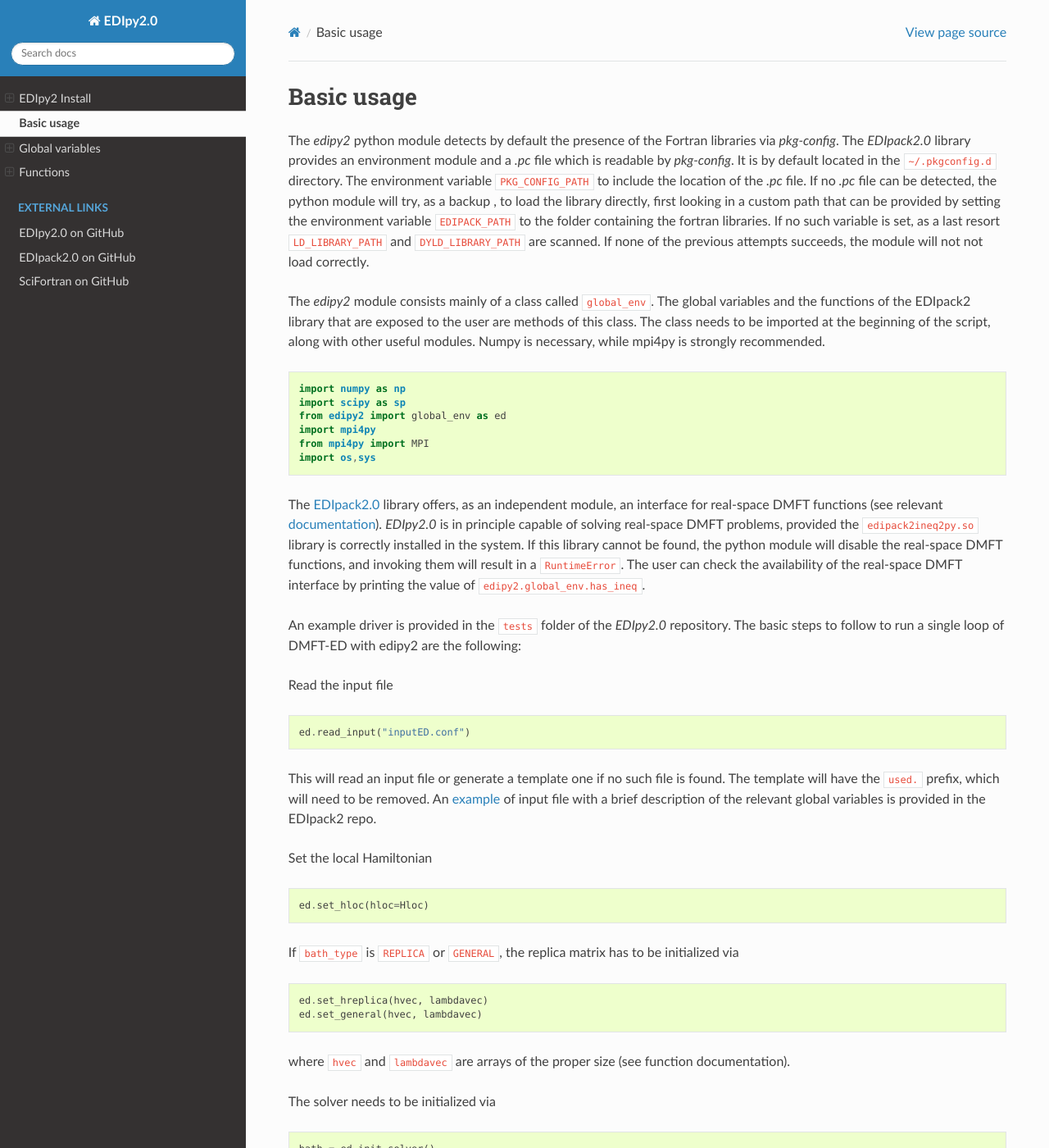
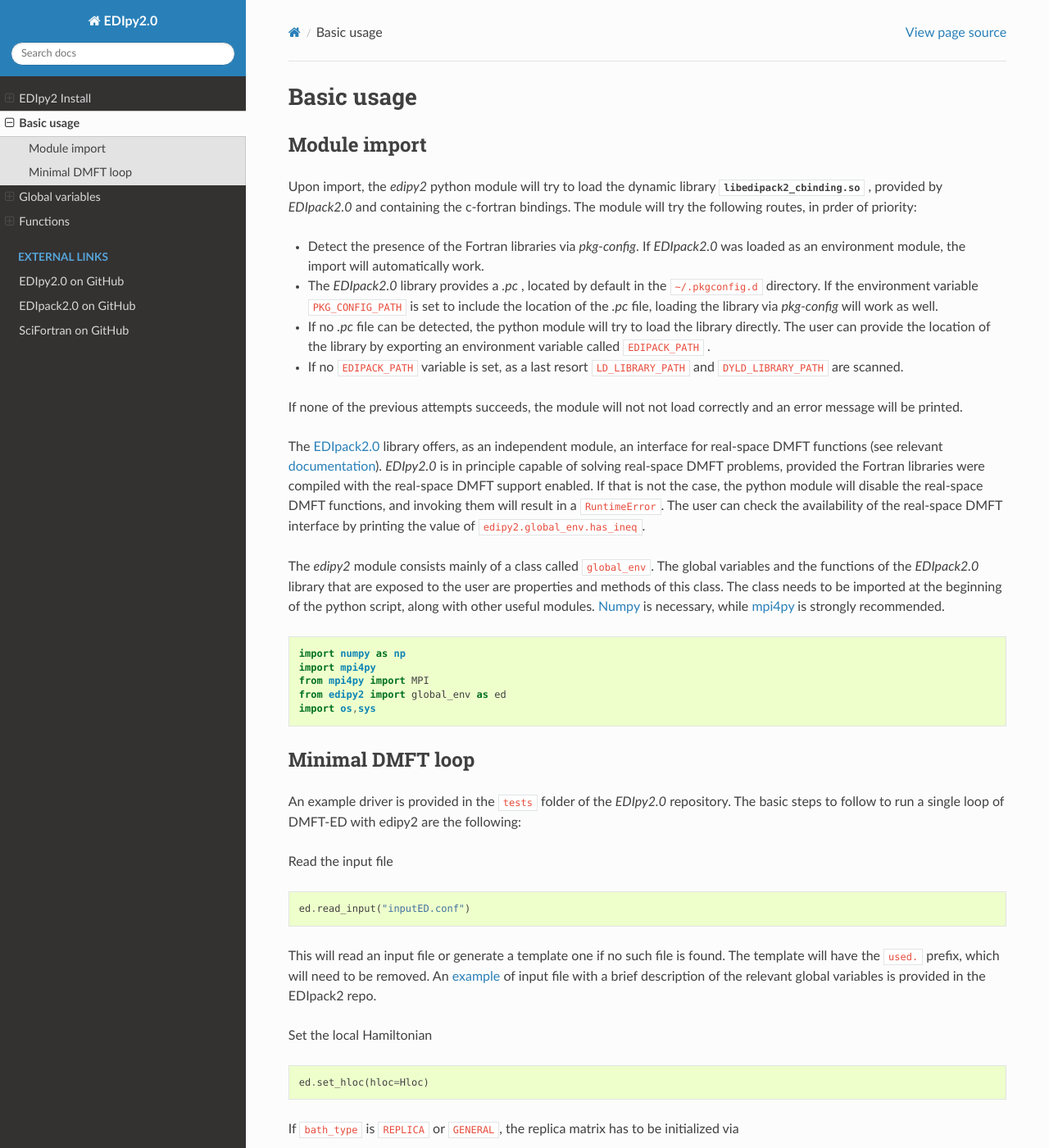
Before and after one commit to EDIpack/EDIpy2.0, a Sphinx documentation site: the page built from doc/basicusage.rst, in a window 1280 px wide and 1400 px high. Shown: the whole window at 82% size. Built offline with Sphinx 7.4.7 and the Read the Docs theme 3.1.0, drawn with Linux system fonts in a browser that asks for light colours; cross-references to code outside the pages are shown as plain code; the version number is read from the project's files by our own code.

Commit message:
Updated docs

```diff
--- a/doc/basicusage.rst
+++ b/doc/basicusage.rst
@@ -1,20 +1,33 @@
 Basic usage
 ==============
 
-The `edipy2` python module detects by default the presence of the Fortran libraries via `pkg-config`. The `EDIpack2.0` library provides an environment module and a `.pc` file which is readable by `pkg-config`. It is by default located in the :code:`~/.pkgconfig.d` directory. The environment variable :code:`PKG_CONFIG_PATH` to include the location of the `.pc` file. If no `.pc` file can be detected, the python module will try, as a backup , to load the library directly, first looking in a custom path that can be provided by setting the environment variable :code:`EDIPACK_PATH` to the folder containing the fortran libraries. If no such variable is set, as a last resort :code:`LD_LIBRARY_PATH` and :code:`DYLD_LIBRARY_PATH` are scanned. If none of the previous attempts succeeds, the module will not not load correctly.
+Module import
+--------------
+Upon import, the `edipy2` python module will try to load the dynamic library :data:`libedipack2_cbinding.so` , provided by `EDIpack2.0` and containing the c-fortran bindings. The module will try the following routes, in prder of priority:
 
-The `edipy2` module consists mainly of a class called :code:`global_env`. The global variables and the functions of the EDIpack2 library that are exposed to the user are methods of this class. The class needs to be imported at the beginning of the script, along with other useful modules. Numpy is necessary, while mpi4py is strongly recommended.
+* Detect the presence of the Fortran libraries via `pkg-config`. If `EDIpack2.0` was loaded as an environment module, the import will automatically work.
+* The `EDIpack2.0` library provides a `.pc` , located by default in the :code:`~/.pkgconfig.d` directory. If the environment variable :code:`PKG_CONFIG_PATH` is set to include the location of the `.pc` file, loading the library via `pkg-config` will work as well.
+* If no `.pc` file can be detected, the python module will try to load the library directly. The user can provide the location of the library by exporting an environment variable called :code:`EDIPACK_PATH` .
+* If no :code:`EDIPACK_PATH` variable is set, as a last resort :code:`LD_LIBRARY_PATH` and :code:`DYLD_LIBRARY_PATH` are scanned.
+
+If none of the previous attempts succeeds, the module will not not load correctly and an error message will be printed.
+
+The `EDIpack2.0 <https://www.github.com/EDIpack/EDIpack2.0/>`_ library offers, as an independent module, an interface for real-space DMFT functions (see relevant `documentation <https://edipack.github.io/EDIpack2.0/>`_). `EDIpy2.0` is in principle capable of solving real-space DMFT problems, provided the Fortran libraries were compiled with the real-space DMFT support enabled. If that is not the case, the python module will disable the real-space DMFT functions, and invoking them will result in a :code:`RuntimeError`. The user can check the availability of the real-space DMFT interface by printing the value of :code:`edipy2.global_env.has_ineq`.
+
+The `edipy2` module consists mainly of a class called :code:`global_env`. The global variables and the functions of the `EDIpack2.0` library that are exposed to the user are properties and methods of this class. The class needs to be imported at the beginning of the python script, along with other useful modules. `Numpy <https://numpy.org/>`_ is necessary, while `mpi4py <https://mpi4py.readthedocs.io/en/stable/>`_ is strongly recommended.
 
 .. code-block:: python
 
     import numpy as np
-    import scipy as sp
-    from edipy2 import global_env as ed
     import mpi4py
     from mpi4py import MPI
+    from edipy2 import global_env as ed
     import os,sys
 
-The `EDIpack2.0 <https://www.github.com/EDIpack/EDIpack2.0/>`_ library offers, as an independent module, an interface for real-space DMFT functions (see relevant `documentation <https://edipack.github.io/EDIpack2.0/>`_). `EDIpy2.0` is in principle capable of solving real-space DMFT problems, provided the :code:`edipack2ineq2py.so` library is correctly installed in the system. If this library cannot be found, the python module will disable the real-space DMFT functions, and invoking them will result in a :code:`RuntimeError`. The user can check the availability of the real-space DMFT interface by printing the value of :code:`edipy2.global_env.has_ineq`.
+
+
+Minimal DMFT loop
+-------------------
 
 An example driver is provided in the :code:`tests` folder of the `EDIpy2.0` repository. The basic steps to follow to run a single loop of DMFT-ED with edipy2 are the following:
 
```
